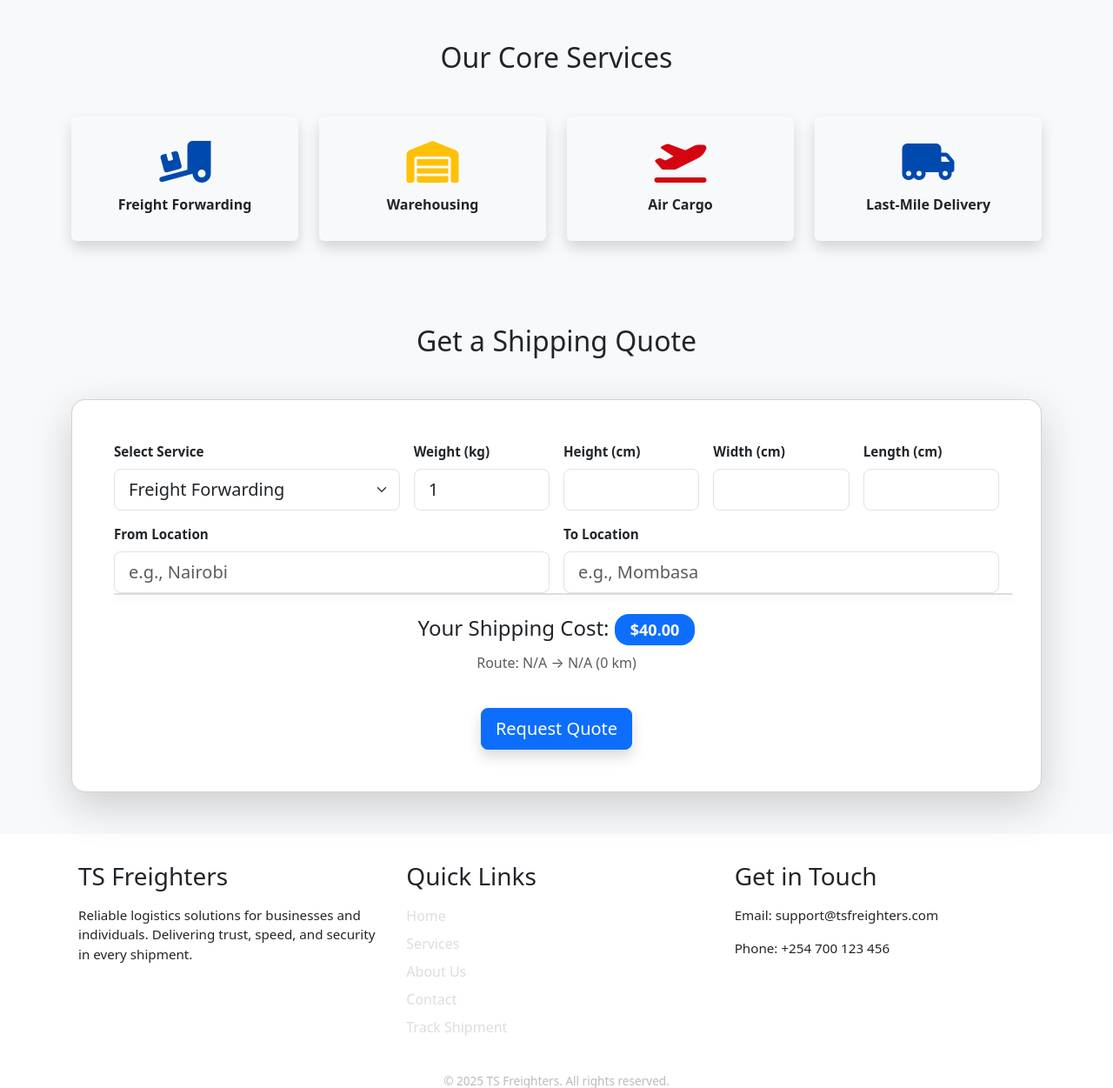
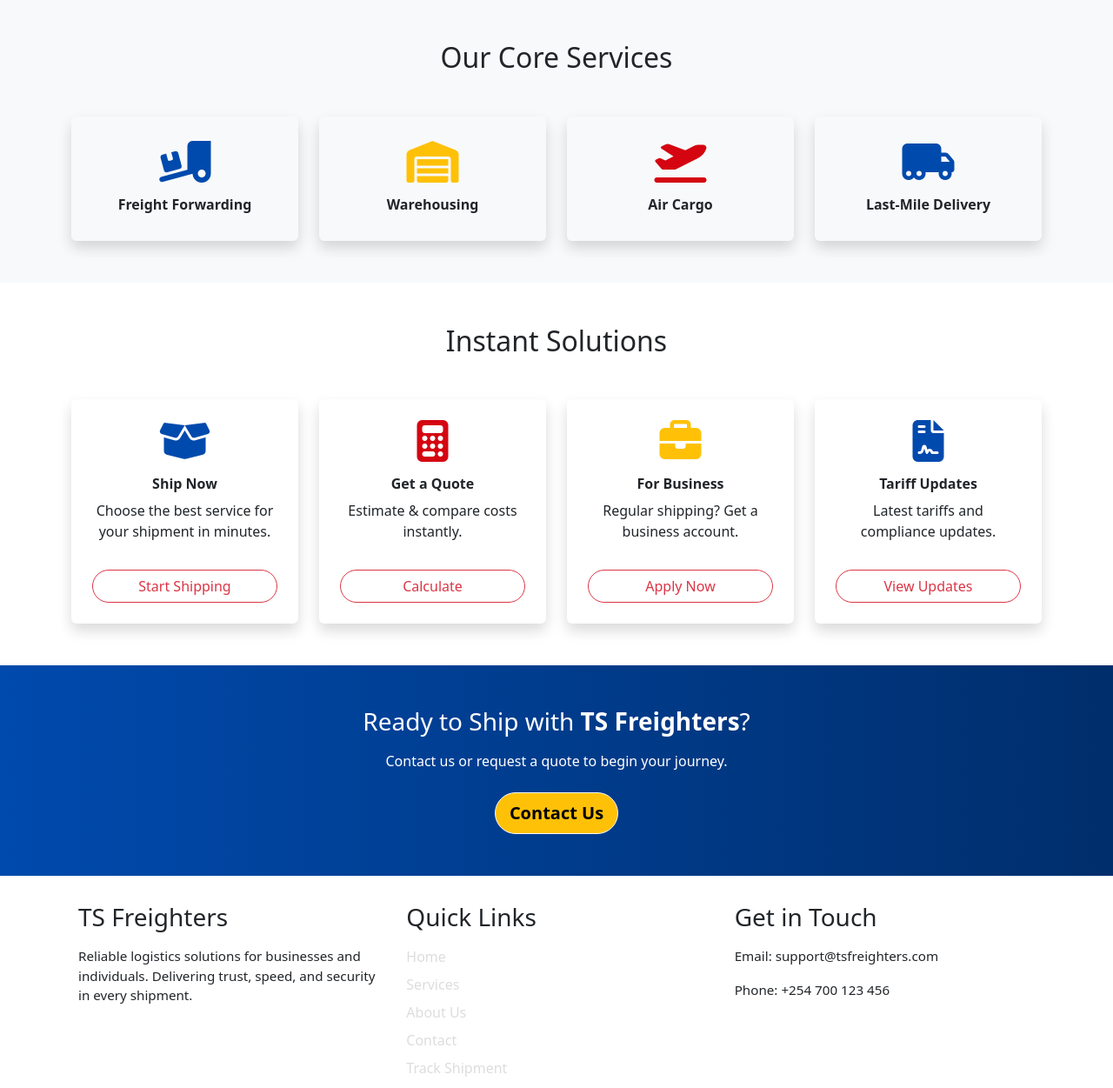
Before and after one commit to Maxwellkiptoo/tsfreighters, a PHP site: page /tsfreighters/app/Views/home/service.php in a window 1280 px wide. Shown: the part 1023-2274 px from the top of the page at 87% size. Run offline with PHP 8.4, Linux system fonts and the light colour scheme.

Commit message:
new code withe the form pop for booking the

```diff
--- a/app/Views/home/service.php
+++ b/app/Views/home/service.php
@@ -106,70 +106,97 @@
   </div>
 </section>
 
-<!-- Shipping Calculator Section -->
-<section class="instant-solutions-section py-5 bg-light">
+<!-- INSTANT SOLUTIONS -->
+<section class="instant-solutions-section py-5">
   <div class="container">
-    <h2 class="section-title text-center mb-5" data-aos="fade-up">Get a Shipping Quote</h2>
+    <h2 class="section-title text-center mb-5" data-aos="fade-up">Instant Solutions</h2>
+    <div class="row g-4 text-center">
+      <?php
+      $solutions = [
+        ["icon" => "fa-box-open", "title" => "Ship Now", "desc" => "Choose the best service for your shipment in minutes.", "btnText" => "Start Shipping", "btnLink" => "#", "color" => "text-primary-blue"],
+        ["icon" => "fa-calculator", "title" => "Get a Quote", "desc" => "Estimate & compare costs instantly.", "btnText" => "Calculate", "btnLink" => "#", "color" => "text-danger-red"],
+        ["icon" => "fa-briefcase", "title" => "For Business", "desc" => "Regular shipping? Get a business account.", "btnText" => "Apply Now", "btnLink" => "#", "color" => "text-warning-yellow"],
+        ["icon" => "fa-file-contract", "title" => "Tariff Updates", "desc" => "Latest tariffs and compliance updates.", "btnText" => "View Updates", "btnLink" => "#", "color" => "text-primary-blue"]
+      ];
+      foreach ($solutions as $i => $item): ?>
+      <div class="col-md-3 col-sm-6" data-aos="fade-up" data-aos-delay="<?= ($i+1)*150 ?>">
+        <div class="solution-card shadow rounded p-4 h-100 d-flex flex-column justify-content-between">
+          <i class="fas <?= htmlspecialchars($item['icon']) ?> fa-3x <?= htmlspecialchars($item['color']) ?> mb-3"></i>
+          <h6 class="fw-bold"><?= htmlspecialchars($item['title']) ?></h6>
+          <p><?= htmlspecialchars($item['desc']) ?></p>
+          <a href="<?= htmlspecialchars($item['btnLink']) ?>" class="btn btn-outline-danger rounded-pill mt-3 ship-now-btn"><?= htmlspecialchars($item['btnText']) ?></a>
+        </div>
+      </div>
+      <?php endforeach; ?>
+    </div>
+  </div>
+</section>
 
-    <div class="card shadow-lg p-4 p-md-5" data-aos="fade-up">
+<!-- Ship Now Modal -->
+<div class="modal fade" id="shipNowModal" tabindex="-1" aria-labelledby="shipNowModalLabel" aria-hidden="true">
+  <div class="modal-dialog modal-lg modal-dialog-centered">
+    <div class="modal-content">
+      <div class="modal-header bg-primary text-white">
+        <h5 class="modal-title" id="shipNowModalLabel"><i class="fas fa-box-open me-2"></i>Ship Now</h5>
+        <button type="button" class="btn-close btn-close-white" data-bs-dismiss="modal" aria-label="Close"></button>
+      </div>
+      <div class="modal-body">
+        <form id="shipNowForm">
           <div class="row g-3">
-        <!-- Service Type -->
-        <div class="col-md-4">
-          <label class="form-label fw-bold">Select Service</label>
-          <select id="serviceType" class="form-select form-select-lg">
+            <div class="col-md-6">
+              <label class="form-label">Product Name</label>
+              <input type="text" class="form-control" name="product_name" placeholder="Enter product name" required>
+            </div>
+            <div class="col-md-6">
+              <label class="form-label">Service Type</label>
+              <select class="form-select" name="service_type" required>
+                <option value="">Select service</option>
                 <option value="freight">Freight Forwarding</option>
                 <option value="warehousing">Warehousing</option>
                 <option value="aircargo">Air Cargo</option>
                 <option value="lastmile">Last-Mile Delivery</option>
               </select>
             </div>
-
-        <!-- Weight -->
-        <div class="col-md-2">
-          <label class="form-label fw-bold">Weight (kg)</label>
-          <input type="number" id="weight" class="form-control form-control-lg" value="1" min="1">
+            <div class="col-md-4">
+              <label class="form-label">Weight (kg)</label>
+              <input type="number" class="form-control" name="weight" min="1" value="1" required>
             </div>
-
-        <!-- Dimensions -->
-        <div class="col-md-2">
-          <label class="form-label fw-bold">Height (cm)</label>
-          <input type="number" id="height" class="form-control form-control-lg" step="0.01">
+            <div class="col-md-4">
+              <label class="form-label">Dimensions (cm)</label>
+              <div class="d-flex gap-2">
+                <input type="number" class="form-control" name="length" placeholder="L" step="0.01" required>
+                <input type="number" class="form-control" name="width" placeholder="W" step="0.01" required>
+                <input type="number" class="form-control" name="height" placeholder="H" step="0.01" required>
               </div>
-        <div class="col-md-2">
-          <label class="form-label fw-bold">Width (cm)</label>
-          <input type="number" id="width" class="form-control form-control-lg" step="0.01">
             </div>
-        <div class="col-md-2">
-          <label class="form-label fw-bold">Length (cm)</label>
-          <input type="number" id="length" class="form-control form-control-lg" step="0.01">
+            <div class="col-md-4">
+              <label class="form-label">Delivery Type</label>
+              <select class="form-select" name="delivery_type" required>
+                <option value="">Choose type</option>
+                <option value="delivery">Delivery</option>
+                <option value="store">Store / Warehousing</option>
+              </select>
             </div>
-
-        <!-- Locations -->
-        <div class="col-md-6 position-relative">
-          <label class="form-label fw-bold">From Location</label>
-          <input type="text" id="fromLocation" class="form-control form-control-lg" placeholder="e.g., Nairobi">
-          <div id="fromSuggestions" class="autocomplete-suggestions"></div>
+            <div class="col-12">
+              <label class="form-label">Additional Notes</label>
+              <textarea class="form-control" name="notes" rows="3" placeholder="Any extra instructions..."></textarea>
             </div>
-        <div class="col-md-6 position-relative">
-          <label class="form-label fw-bold">To Location</label>
-          <input type="text" id="toLocation" class="form-control form-control-lg" placeholder="e.g., Mombasa">
-          <div id="toSuggestions" class="autocomplete-suggestions"></div>
+          </div>
+          <div class="text-end mt-4">
+            <button type="submit" class="btn btn-outline-danger rounded-pill">Submit Request</button>
+          </div>
+        </form>
+      </div>
+    </div>
   </div>
 </div>
 
-      <!-- Shipping Cost Display -->
-      <div class="text-center mt-4">
-        <h4>Your Shipping Cost: <span id="shippingCost" class="badge badge-freight fs-5 px-4 py-2">$0.00</span></h4>
-        <p id="routeInfo" class="text-muted mt-2"></p>
-      </div>
-
-      <!-- Submit Button -->
-      <div class="text-center mt-4">
-        <button class="btn btn-primary btn-lg shadow" onclick="alert('This feature can be connected to email/checkout!')">
-          Request Quote
-        </button>
-      </div>
-    </div>
+<!-- CALL TO ACTION -->
+<section class="cta-section py-5 text-white text-center" data-aos="zoom-in">
+  <div class="container">
+    <h3 class="mb-3">Ready to Ship with <strong>TS Freighters</strong>?</h3>
+    <p class="mb-4">Contact us or request a quote to begin your journey.</p>
+    <a href="index.php?controller=customer&action=contact" class="btn btn-light btn-lg rounded-pill">Contact Us</a>
   </div>
 </section>
 
@@ -179,145 +206,17 @@
 <script>
 AOS.init();
 
-// Clean list of cities with distances (from Nairobi)
-const cities = {
-  "Nairobi":0, "Mombasa":484, "Kisumu":337, "Eldoret":311, "Nakuru":158, "Thika":42, "Malindi":581,
-  "Kitale":410, "Naivasha":141, "Machakos":63, "Kisii":350, "Embu":125, "Kericho":300, "Kakamega":400,
-  "Garissa":350, "Lamu":700, "Voi":500, "Iten":320, "Mumias":420, "Webuye":430, "Lodwar":800, "Mandera":900,
-  "Isiolo":300, "Nyeri":150, "Rongai":60, "Kajiado":70, "Kitui":190, "Bungoma":470, "Busia":500,
-  "Makueni":130, "Migori":500, "Moyale":800, "Molo":270, "Maralal":500, "Nyahururu":150, "Pumwani":10,
-  "Kabarnet":400, "Athi River":20, "Karuri":194, "Kiambu":21, "Ol Kalou":47, "Meru":47, "Kilifi":46,
-  "Wajir":45, "Lugulu":40, "Homa Bay":40, "Nanyuki":36, "Narok":36
-};
-
-// Autocomplete function
-function autocomplete(input, suggestionsDiv) {
-    input.addEventListener('input', () => {
-        const value = input.value.toLowerCase();
-        suggestionsDiv.innerHTML = '';
-        if (!value) return;
-        Object.keys(cities).forEach(city => {
-            if(city.toLowerCase().startsWith(value)) {
-                const div = document.createElement('div');
-                div.classList.add('autocomplete-suggestion');
-                div.innerText = city;
-                div.addEventListener('click', () => {
-                    input.value = city;
-                    suggestionsDiv.innerHTML = '';
-                    calculateShipping();
-                });
-                suggestionsDiv.appendChild(div);
-            }
-        });
-    });
-    document.addEventListener('click', (e) => {
-        if(e.target !== input) suggestionsDiv.innerHTML = '';
-    });
-}
-
-// Calculate distance
-function getDistance(from, to) {
-    const fromDist = cities[from] || 0;
-    const toDist = cities[to] || 0;
-    return Math.abs(toDist - fromDist);
-}
-
-// Shipping calculation
-function calculateShipping() {
-    const service = document.getElementById('serviceType').value;
-    const weight = parseFloat(document.getElementById('weight').value) || 0;
-    const height = parseFloat(document.getElementById('height').value) || 0;
-    const width = parseFloat(document.getElementById('width').value) || 0;
-    const length = parseFloat(document.getElementById('length').value) || 0;
-    const from = document.getElementById('fromLocation').value.trim();
-    const to = document.getElementById('toLocation').value.trim();
-
-    const distanceKm = getDistance(from, to);
-    const volumetric = height * width * length * 0.01;
-
-    let cost = 0;
-    let badgeClass = 'badge-freight';
-
-    switch(service){
-        case 'freight': cost = (weight*20 + volumetric + distanceKm)*2; badgeClass='badge-freight'; break;
-        case 'warehousing': cost = (weight>10 ? Math.ceil(weight/10)*10 : 0) + volumetric + distanceKm; badgeClass='badge-warehousing'; break;
-        case 'aircargo': cost = distanceKm*3 + weight*20 + volumetric; badgeClass='badge-aircargo'; break;
-        case 'lastmile': cost = distanceKm*1 + weight*20 + volumetric; badgeClass='badge-lastmile'; break;
-    }
-
-    const costEl = document.getElementById('shippingCost');
-    const current = parseFloat(costEl.getAttribute('data-current') || 0);
-    const target = cost;
-    let start = null;
-
-    function animate(timestamp){
-        if(!start) start = timestamp;
-        const progress = timestamp - start;
-        const newCost = current + (target-current) * Math.min(progress/500,1);
-        costEl.innerText = `$${newCost.toFixed(2)}`;
-        if(progress < 500) requestAnimationFrame(animate);
-        else costEl.setAttribute('data-current', target);
-    }
-    requestAnimationFrame(animate);
-
-    costEl.className = `badge ${badgeClass}`;
-    document.getElementById('routeInfo').innerText = `Route: ${from || 'N/A'} → ${to || 'N/A'} (${distanceKm} km)`;
-}
-
-// Initialize autocomplete
-autocomplete(document.getElementById('fromLocation'), document.getElementById('fromSuggestions'));
-autocomplete(document.getElementById('toLocation'), document.getElementById('toSuggestions'));
-
-// Event listeners
-['serviceType','weight','height','width','length','fromLocation','toLocation'].forEach(id => {
-    document.getElementById(id).addEventListener('input', calculateShipping);
+// Open Ship Now modal when clicking Start Shipping
+document.querySelectorAll('.ship-now-btn').forEach(btn=>{
+    btn.setAttribute('data-bs-toggle','modal');
+    btn.setAttribute('data-bs-target','#shipNowModal');
 });
 
-// Initial calculation
-calculateShipping();
+// Optional: handle form submission
+document.getElementById('shipNowForm').addEventListener('submit', function(e){
+    e.preventDefault();
+    alert('Your shipping request has been submitted!');
+    var modal = bootstrap.Modal.getInstance(document.getElementById('shipNowModal'));
+    modal.hide();
+});
 </script>
-<style>
-/* Card styling */
-.instant-solutions-section .card {
-    border-radius: 1rem;
-    background: #ffffff;
-}
-
-/* Highlight badges */
-#shippingCost {
-    font-weight: 600;
-    border-radius: 1rem;
-}
-
-/* Form labels */
-.form-label {
-    font-size: 0.95rem;
-}
-
-/* Autocomplete suggestions */
-.autocomplete-suggestions {
-    border: 1px solid #ddd;
-    border-radius: 0.5rem;
-    max-height: 200px;
-    overflow-y: auto;
-    background-color: #fff;
-    position: absolute;
-    width: 100%;
-    z-index: 9999;
-    box-shadow: 0 0.25rem 0.5rem rgba(0,0,0,0.1);
-}
-.autocomplete-suggestion {
-    padding: 0.5rem 0.75rem;
-    cursor: pointer;
-}
-.autocomplete-suggestion:hover {
-    background-color: #f8f9fa;
-}
-
-/* Button hover */
-.btn-primary:hover {
-    background-color: #0b5ed7;
-    border-color: #0a58ca;
-    transition: 0.3s;
-}
-</style>
```
Lines whose indentation alone changed are shown as unchanged.
